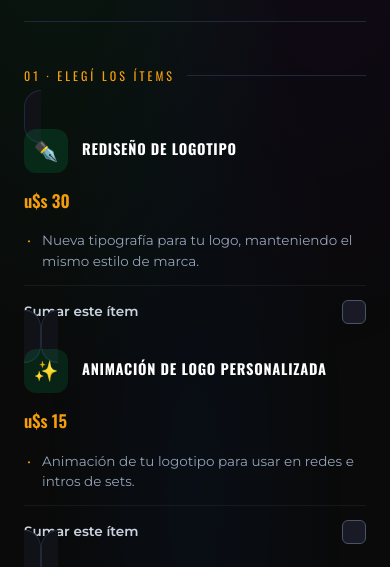
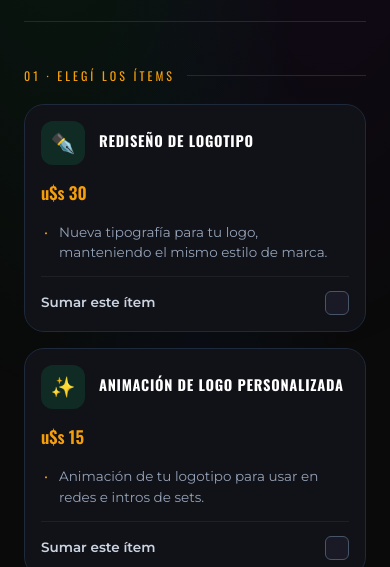
Before and after one commit to Nawemediagmail/NAWEMEDIA-WEB, a plain HTML site: page sitio/lombardi/index.html in a window 390 px wide. Shown: the part 273-840 px from the top of the page. Drawn offline with nearby package versions, Linux system fonts and the light colour scheme.

Commit message:
Fix icon/title overlap on Lombardi checkout item cards (#13)
Each concept card is wrapped in a <label> so the whole card toggles
its checkbox, but <label> defaults to display:inline — that broke the
flex layout inside (.concept-head, checkbox row), causing the icon to
float detached from the title and text to overlap, as seen on mobile.
Setting .concept-card to display:block restores normal block-level
flow for the label wrapper.


Claude-Session: https://claude.ai/code/session_0119ABpPrueTjnRigLjvJmWM

Co-authored-by: Claude <noreply@anthropic.com>

```diff
--- a/sitio/lombardi/index.html
+++ b/sitio/lombardi/index.html
@@ -74,7 +74,7 @@
   .price-row-discount .price-row-label,
   .price-row-discount .price-row-value { color: #00E676; }
 
-  .concept-card { padding: 24px; cursor: pointer; transition: border-color 0.2s; }
+  .concept-card { display: block; padding: 24px; cursor: pointer; transition: border-color 0.2s; }
   .concept-card.is-checked { border-color: #00E676; }
   .concept-head { display: flex; align-items: flex-start; gap: 14px; margin-bottom: 16px; }
   .concept-icon {
```
